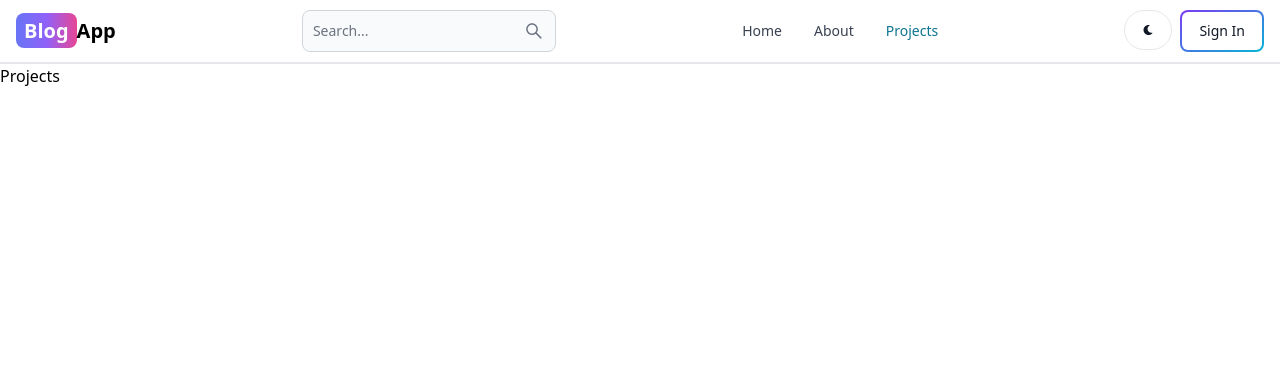
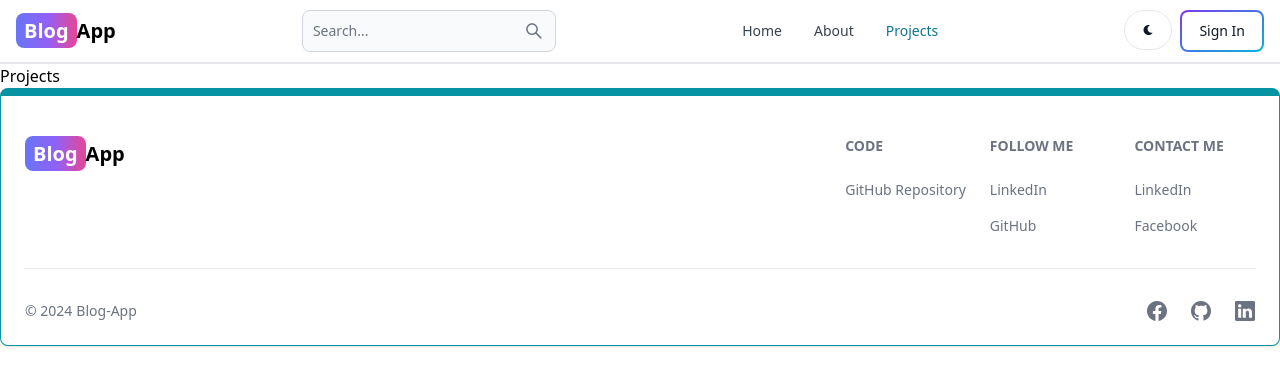
Before and after one commit to monjor-morshed/Blog-App, a React (Vite) app in the folder client/: page /projects in a window 1280 px wide. Shown: the top 386 px of the page. Built offline with nearby package versions, Linux system fonts and the light colour scheme.

Commit message:
Footer added

```diff
--- a/client/src/App.jsx
+++ b/client/src/App.jsx
@@ -7,6 +7,7 @@
 import Dashboard from "./pages/Dashboard";
 import Projects from "./pages/Projects";
 import Header from "./components/Header";
+import Footer from "./components/Footer";
 const App = () => {
   return (
     <div>
@@ -19,6 +20,7 @@
         <Route path="/dashboard" element={<Dashboard />} />
         <Route path="/projects" element={<Projects />} />
       </Routes>
+      <Footer />
     </div>
   );
 };
--- /dev/null
+++ b/client/src/components/Footer.jsx
@@ -0,0 +1,92 @@
+// import React from 'react'
+import { Link } from "react-router-dom";
+import { Footer, FooterCopyright } from "flowbite-react";
+import { BsFacebook, BsLinkedin, BsGithub } from "react-icons/bs";
+const FooterCompo = () => {
+  return (
+    <Footer container className="border border-t-8 border-teal-500">
+      <div className="w-full max-w-7xl mx-auto">
+        <div className="grid w-full justify-between sm:flex md:grid-cols-1">
+          <div className="mt-5">
+            <Link
+              to="/"
+              className="self-center whitespace-nowrap text-lh sm:text-xl font-semibold dark:text-white"
+            >
+              <span className="px-2 py-1 bg-gradient-to-r from-indigo-500 via-purple-500 to-pink-500 rounded-lg text-white">
+                Blog
+              </span>
+              App
+            </Link>
+          </div>
+          <div className="grid grid-cols-2 gap-8 mt-4 sm:grid-cols-3 sm:gap-6">
+            <div>
+              <Footer.Title title="Code" />
+              <Footer.LinkGroup col>
+                <Footer.Link
+                  href="https://github.com/monjor-morshed/Blog-App"
+                  target="blank"
+                  rel="noopener noreferrer"
+                >
+                  GitHub Repository
+                </Footer.Link>
+              </Footer.LinkGroup>
+            </div>
+            <div className="">
+              <Footer.Title title="Follow Me" />
+              <Footer.LinkGroup col>
+                <Footer.Link
+                  href="https://www.linkedin.com/in/monjor-morshed/"
+                  target="blank"
+                  rel="noopener noreferrer"
+                >
+                  LinkedIn
+                </Footer.Link>
+                <Footer.Link
+                  href="https://github.com/monjor-morshed"
+                  target="blank"
+                  rel="noopener noreferrer"
+                >
+                  GitHub
+                </Footer.Link>
+              </Footer.LinkGroup>
+            </div>
+            <div className="">
+              <Footer.Title title="Contact Me" />
+              <Footer.LinkGroup col>
+                <Footer.Link
+                  href="https://www.linkedin.com/in/monjor-morshed/"
+                  target="blank"
+                  rel="noopener noreferrer"
+                >
+                  LinkedIn
+                </Footer.Link>
+                <Footer.Link
+                  href="https://www.facebook.com/monjurarnob.18/"
+                  target="blank"
+                  rel="noopener noreferrer"
+                >
+                  Facebook
+                </Footer.Link>
+              </Footer.LinkGroup>
+            </div>
+          </div>
+        </div>
+        <Footer.Divider />
+        <div className="w-full sm:flex sm:items-center sm:justify-between">
+          <FooterCopyright
+            href="#"
+            by="Blog-App"
+            year={new Date().getFullYear()}
+          />
+          <div className="flex gap-6 sm:mt-0 mt-4 sm:justify-center">
+            <Footer.Icon href="#" icon={BsFacebook} />
+            <Footer.Icon href="#" icon={BsGithub} />
+            <Footer.Icon href="#" icon={BsLinkedin} />
+          </div>
+        </div>
+      </div>
+    </Footer>
+  );
+};
+
+export default FooterCompo;
```
